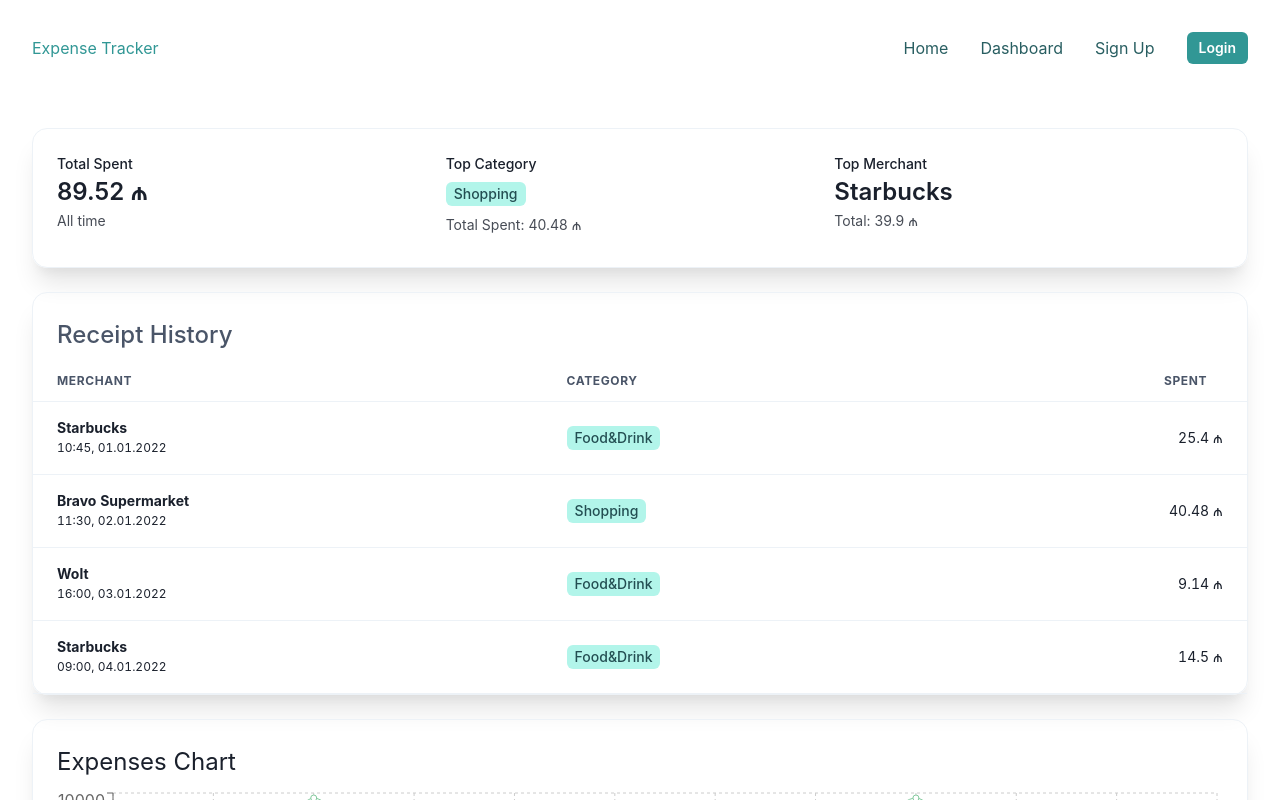
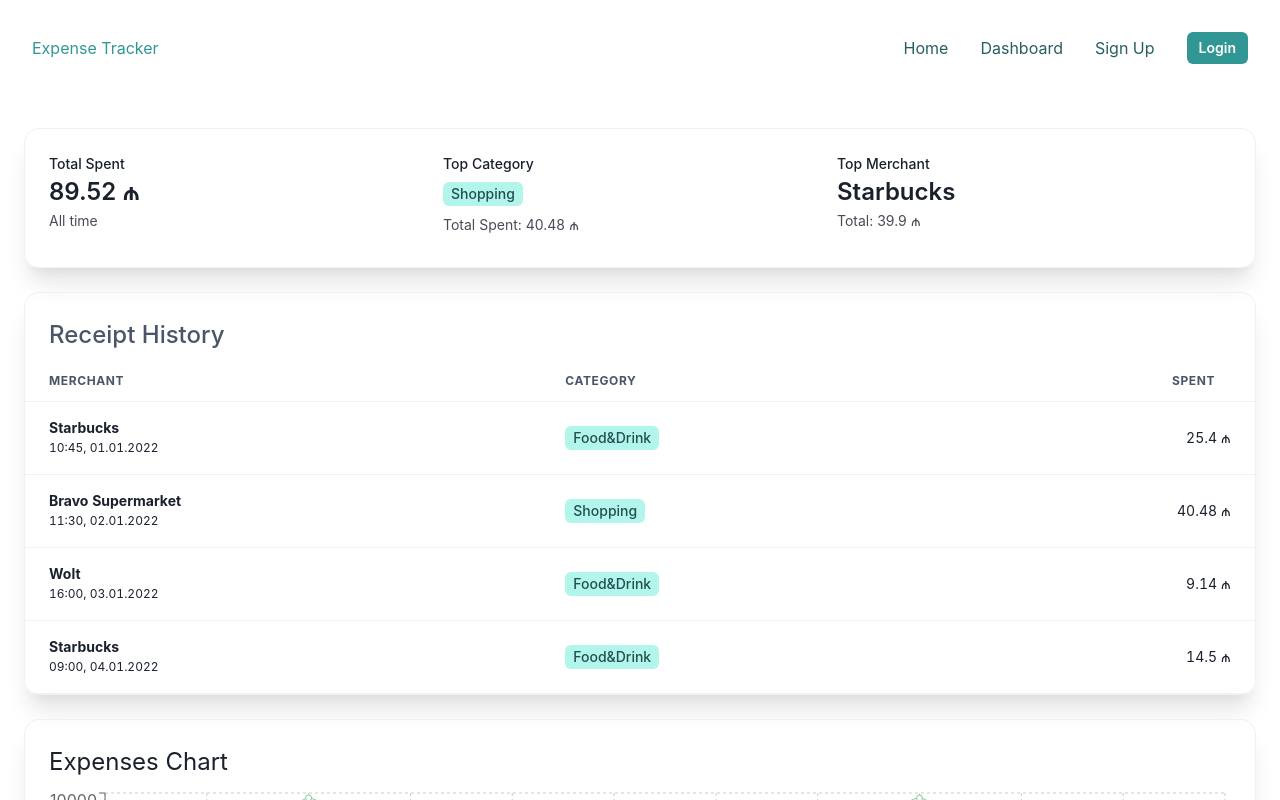
Before and after one commit to iamemil/ExpenseTracker, a React (Create React App) app in the folder expensetracker-frontend/: page /dashboard in a window 1280 px wide. Shown: the top 800 px of the page. Built offline with nearby package versions, Linux system fonts and the light colour scheme.

Commit message:
changed margin

```diff
--- a/expensetracker-frontend/src/pages/dashboard/Dashboard.jsx
+++ b/expensetracker-frontend/src/pages/dashboard/Dashboard.jsx
@@ -13,7 +13,7 @@
 import ReceiptChart from "../../components/ReceiptChart";
 export default function Dashboard() {
     return (
-        <Box px='8'>
+        <Box mx='6'>
             <StatGroup border='1px' borderColor='gray.100' borderRadius='15px' boxShadow={'xl'} p={6} my={6}>
                 <Stat>
                     <StatLabel>Total Spent</StatLabel>
```
